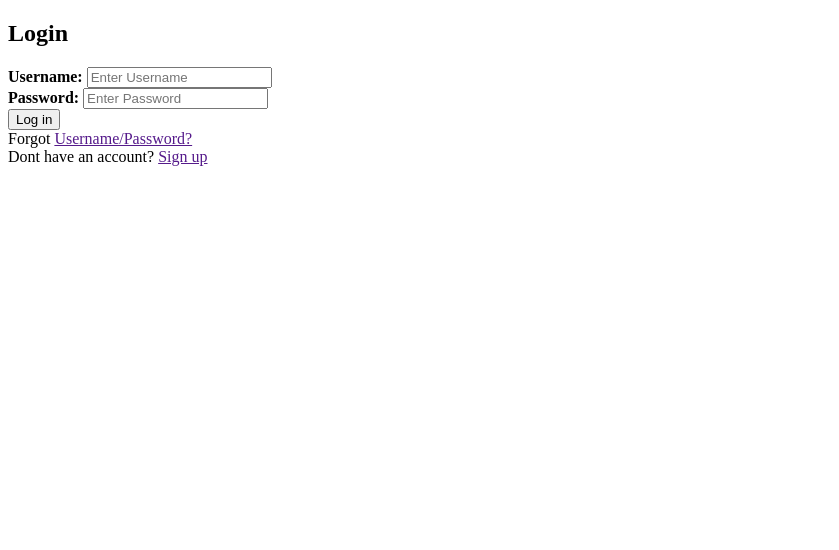
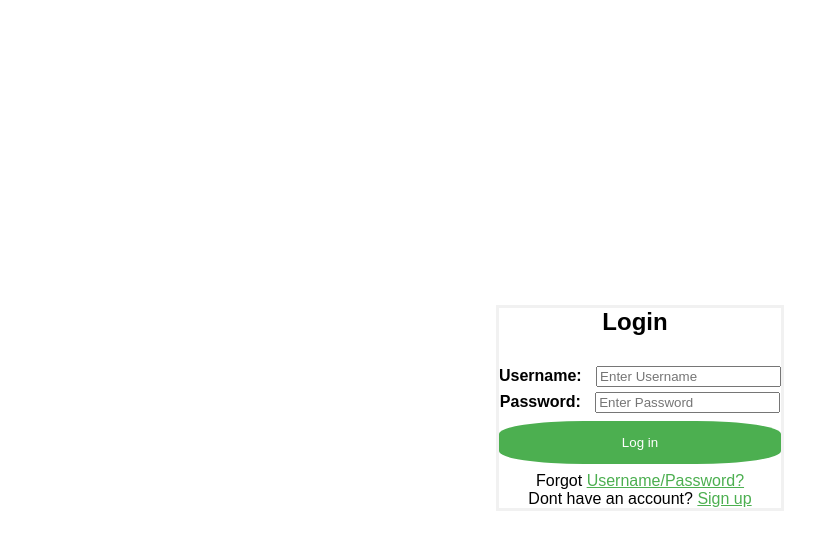
Before and after one commit to Valerka95NeHuck/PageLoginAk, a plain HTML site: page index.html in a window 1280 px wide. Shown: the whole page, without its empty margins (0-839 px from the left). Drawn offline with Linux system fonts and the light colour scheme; the site is published under a folder, as on GitHub Pages, so addresses that start at the root find nothing.

Commit message:
Update index.html

```diff
--- a/index.html
+++ b/index.html
@@ -5,7 +5,7 @@
     <meta name="viewport" content="width=device-width, initial-scale=1.0">
     <title>
         Authorization</title>
-    <link rel="stylesheet" href="/style/style.css">
+    <link rel="stylesheet" href="public/style.css">
 </head>
 <body>
     <div class="container">
```
